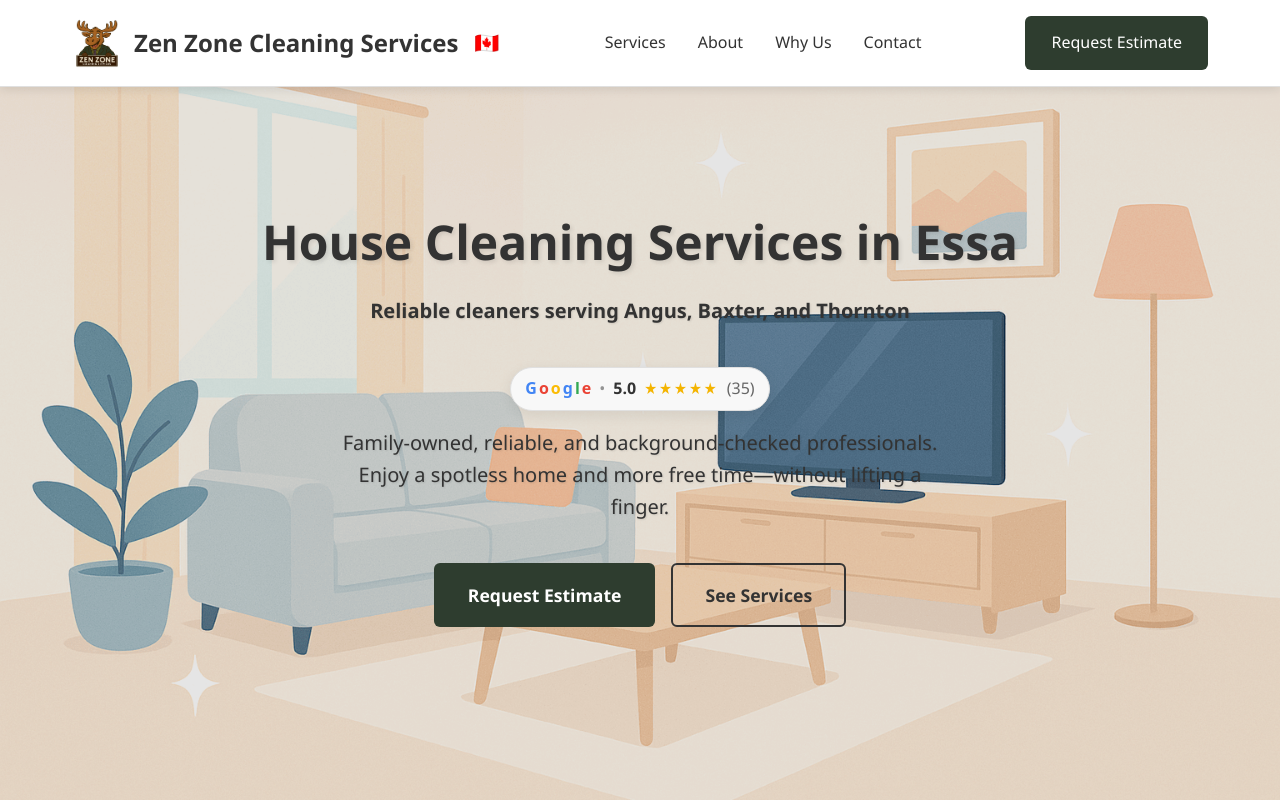
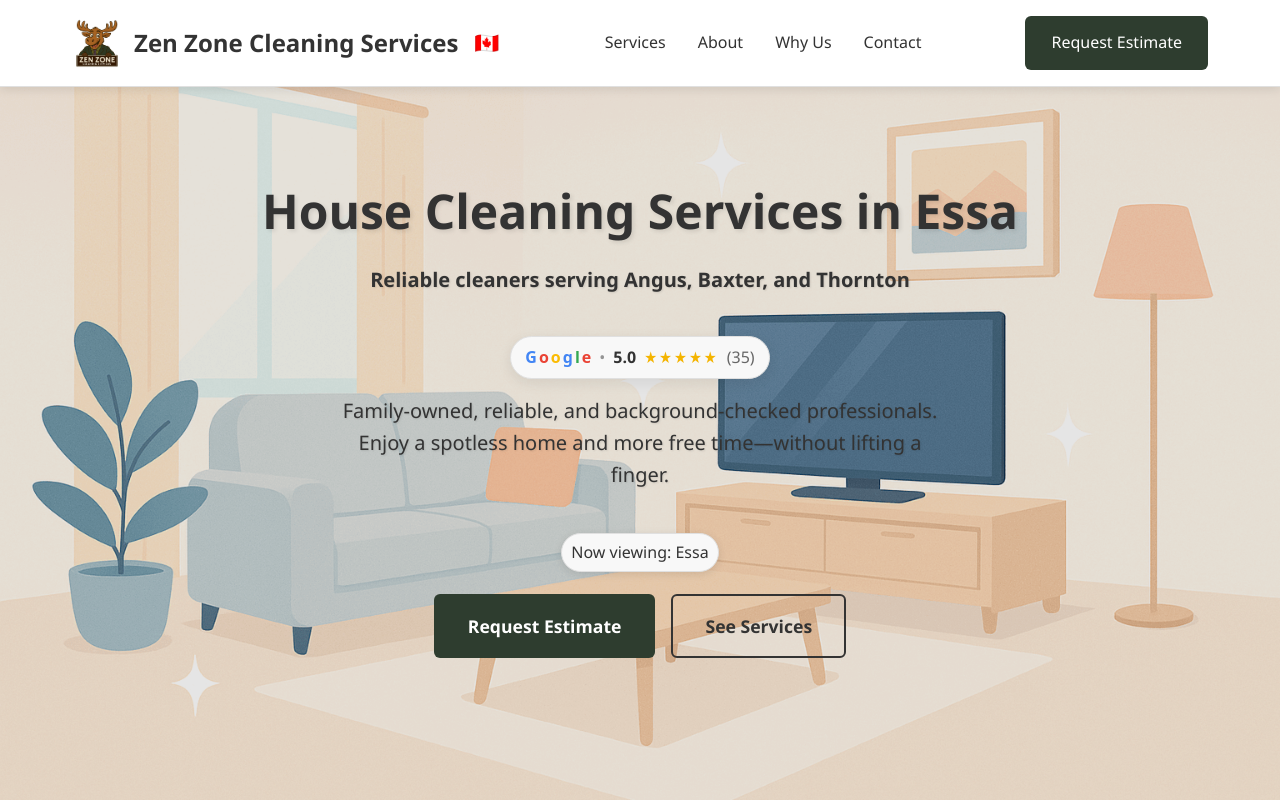
Before and after one commit to marinusdebeer/zen-zone-cleaning-website, a React (Create React App) app: page /house-cleaning-services-essa in a window 1280 px wide. Shown: the top 800 px of the page. Built offline with nearby package versions, Linux system fonts and the light colour scheme.

Commit message:
more areas added and better visualisation for when swtiching locations

```diff
--- a/src/App.css
+++ b/src/App.css
@@ -19,6 +19,42 @@
 
 .app-content {
   flex: 1 0 auto;
+}
+
+/* Route change visual transition */
+.route-transition {
+  animation: routeFadeIn 280ms ease-out;
+}
+
+@keyframes routeFadeIn {
+  from {
+    opacity: 0;
+    transform: translateY(6px);
+  }
+  to {
+    opacity: 1;
+    transform: translateY(0);
+  }
+}
+
+/* Top route change progress bar */
+.route-progress {
+  position: fixed;
+  top: 0;
+  left: 0;
+  height: 3px;
+  width: 0;
+  background: linear-gradient(90deg, #4285f4, #34a853, #fbbc05, #ea4335);
+  z-index: 1100;
+  transition:
+    width 500ms ease-out,
+    opacity 300ms ease-out;
+  opacity: 0;
+}
+
+.route-progress.route-progress--active {
+  width: 100%;
+  opacity: 1;
 }
 
 /* Global button styles */
--- a/src/App.js
+++ b/src/App.js
@@ -6,6 +6,8 @@ import BookingPage from './components/BookingPage';
 import ConfirmationPage from './components/ConfirmationPage';
 import { Routes, Route } from 'react-router-dom';
 import { ThemeProvider } from './contexts/ThemeContext';
+import ScrollToTop from './components/ScrollToTop';
+import RouteChangeIndicator from './components/RouteChangeIndicator';
 import './App.css';
 
 /**
@@ -19,7 +21,9 @@ function App() {
     <ThemeProvider>
       <div className="app-shell">
         <Header />
-        <div className="app-content">
+        <RouteChangeIndicator />
+        <div className="app-content route-transition">
+          <ScrollToTop />
           <Routes>
             <Route path="/" element={<HomePage />} />
             <Route
--- a/src/components/Hero.css
+++ b/src/components/Hero.css
@@ -63,6 +63,31 @@
   line-height: 1.6;
   text-shadow: 1px 1px 2px var(--color-shadow);
   transition: color var(--transition-medium);
+}
+
+/* Route chip indicating current city */
+.route-chip {
+  display: inline-block;
+  margin: 0.5rem 0 1rem 0;
+  padding: 0.35rem 0.6rem;
+  border-radius: 999px;
+  background: var(--color-surface);
+  color: var(--color-text);
+  border: 1px solid var(--color-border);
+  box-shadow: 0 2px 8px var(--color-shadow);
+  transform: translateY(-6px);
+  animation: chipSlideIn 300ms ease-out;
+}
+
+@keyframes chipSlideIn {
+  from {
+    opacity: 0;
+    transform: translateY(-12px);
+  }
+  to {
+    opacity: 1;
+    transform: translateY(-6px);
+  }
 }
 
 .hero__rating {
--- a/src/components/Hero.js
+++ b/src/components/Hero.js
@@ -13,6 +13,9 @@ const Hero = ({ title, subtitle }) => {
   const ratingInfo = useMemo(() => getReviewsSummary(), []);
   const match = location.pathname.match(/^\/house-cleaning-services-([a-z-]+)(?:\/.*)?$/);
   const citySlug = match ? match[1] : null;
+  const cityName = citySlug
+    ? citySlug.replace(/-/g, ' ').replace(/\b\w/g, (c) => c.toUpperCase())
+    : null;
   return (
     <section className="hero">
       <div
@@ -58,6 +61,11 @@ const Hero = ({ title, subtitle }) => {
           more free time—without lifting a finger.
         </p>
 
+        {cityName && (
+          <div className="route-chip" aria-live="polite">
+            Now viewing: {cityName}
+          </div>
+        )}
         <div className="hero__buttons">
           <Link to={'/book'} className="btn">
             Request Estimate
--- a/src/components/HomePage.js
+++ b/src/components/HomePage.js
@@ -107,6 +107,14 @@ const HomePage = ({ heroTitle, heroSubtitle }) => {
     ],
   };
 
+  React.useEffect(() => {
+    // On city route change, focus the heading for an accessible visual cue
+    const el = document.querySelector('main h2');
+    if (cityName && el) {
+      el.focus({ preventScroll: true });
+    }
+  }, [cityName, location.pathname]);
+
   return (
     <main>
       <SEO
@@ -118,7 +126,7 @@ const HomePage = ({ heroTitle, heroSubtitle }) => {
       <Hero title={heroTitle} subtitle={heroSubtitle} />
       {cityName && (
         <section className="section" aria-label={`House Cleaning in ${cityName}`}>
-          <h2>House Cleaning in {cityName}</h2>
+          <h2 tabIndex="-1">House Cleaning in {cityName}</h2>
           <p>
             Professional recurring and one‑time cleaning services across {cityName}.
             Background‑checked cleaners, supplies included, flexible scheduling. Open daily 8am–8pm.
--- /dev/null
+++ b/src/components/RouteChangeIndicator.js
@@ -0,0 +1,21 @@
+import React from 'react';
+import { useLocation } from 'react-router-dom';
+
+export default function RouteChangeIndicator() {
+  const { pathname } = useLocation();
+  const [isActive, setIsActive] = React.useState(false);
+
+  React.useEffect(() => {
+    // Trigger the progress bar briefly on route change
+    setIsActive(true);
+    const hideTimer = setTimeout(() => setIsActive(false), 500);
+    return () => clearTimeout(hideTimer);
+  }, [pathname]);
+
+  return (
+    <div
+      className={`route-progress ${isActive ? 'route-progress--active' : ''}`}
+      aria-hidden="true"
+    />
+  );
+}
--- /dev/null
+++ b/src/components/ScrollToTop.js
@@ -0,0 +1,10 @@
+import { useEffect } from 'react';
+import { useLocation } from 'react-router-dom';
+
+export default function ScrollToTop() {
+  const location = useLocation();
+  useEffect(() => {
+    window.scrollTo(0, 0);
+  }, [location.pathname]);
+  return null;
+}
```
